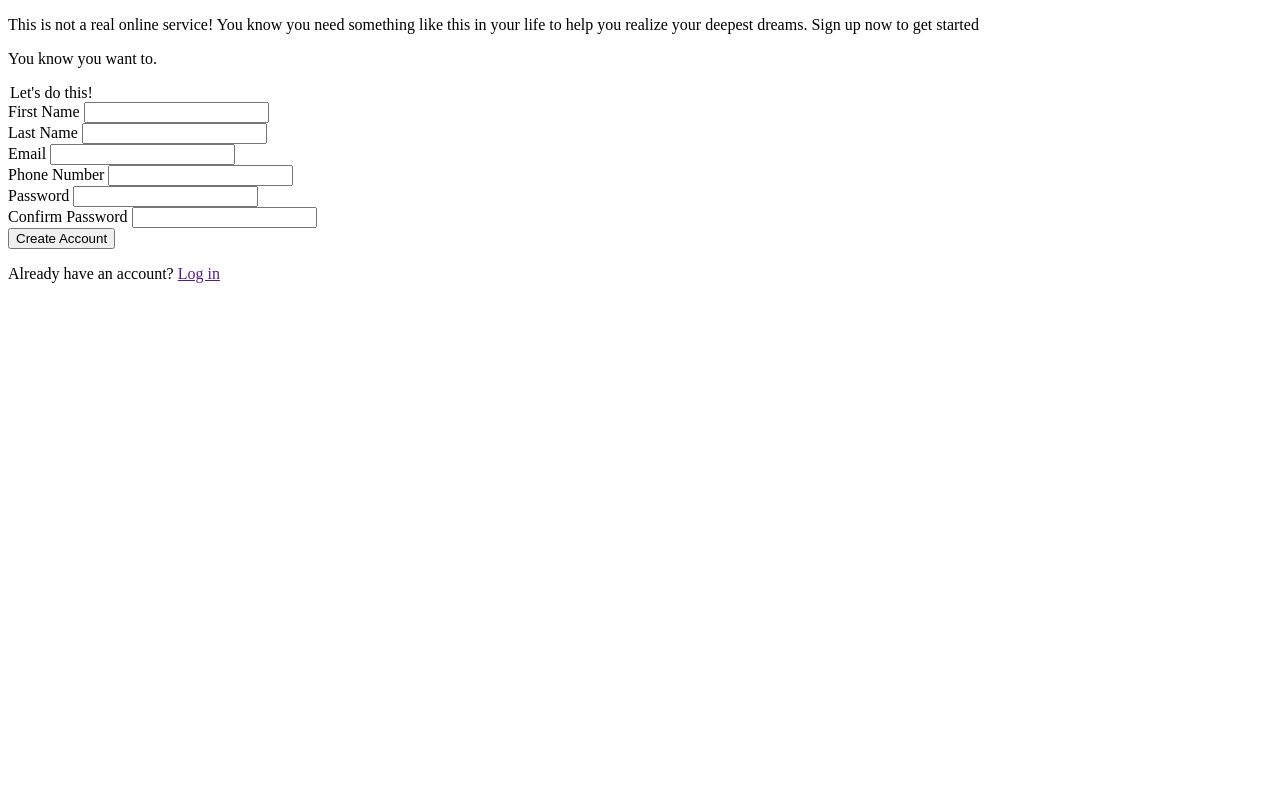
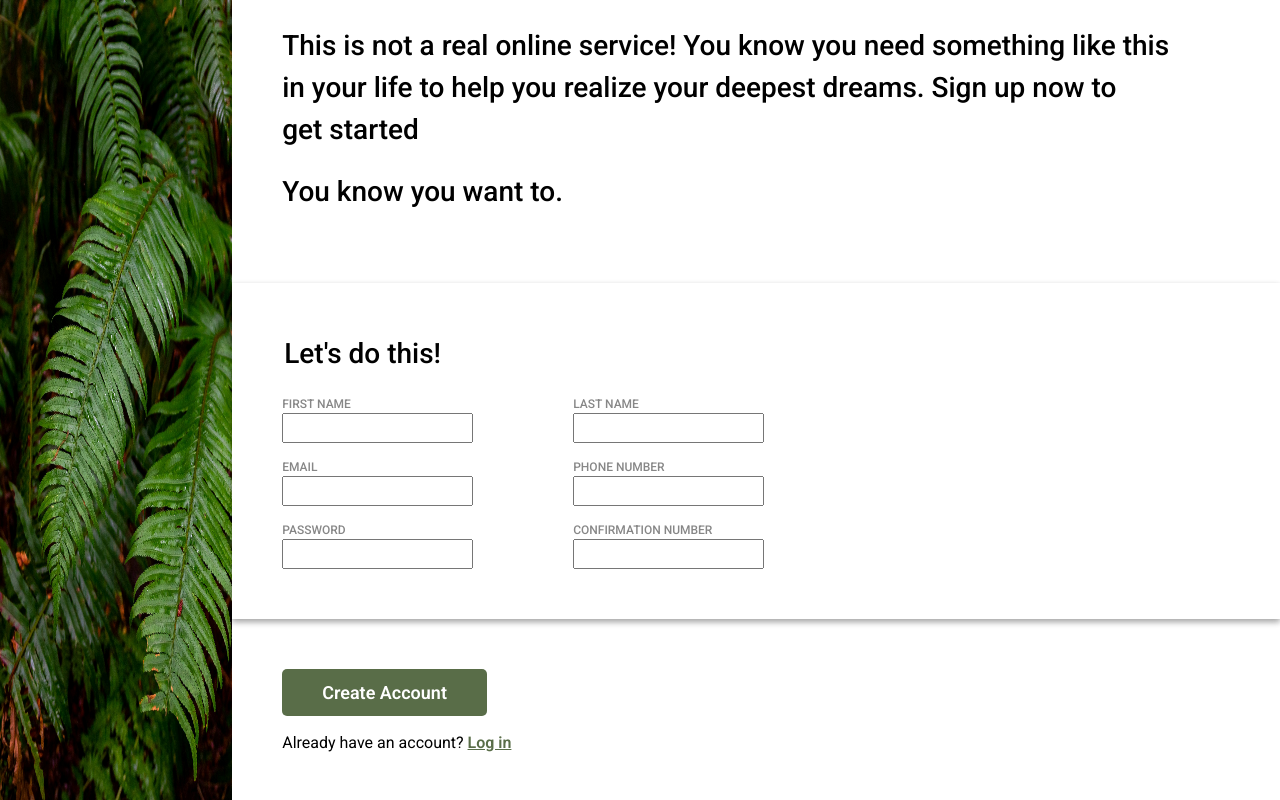
Before and after one commit to MCurb/Sign_up_form, a plain HTML site: page index.html in a window 1280 px wide. Drawn offline with Linux system fonts and the light colour scheme.

Commit message:
Add some styling and an image

```diff
--- a/index.html
+++ b/index.html
@@ -5,57 +5,75 @@
     <meta name="viewport" content="width=device-width, initial-scale=1.0" />
     <title>Document</title>
     <link rel="stylesheet" href="style.css" />
+    <link rel="preconnect" href="https://fonts.googleapis.com">
+<link rel="preconnect" href="https://fonts.gstatic.com" crossorigin>
+<link href="https://fonts.googleapis.com/css2?family=Roboto+Mono:ital,wght@0,100..700;1,100..700&family=Roboto:ital,wght@0,100..900;1,100..900&display=swap" rel="stylesheet">
   </head>
   <body>
-    <div class="image-logo-container"></div>
+    <div class="image-logo-container">
+      <img src="images/halie-west-25xggax4bSA-unsplash.jpg" alt="" />
+    </div>
     <div class="form-container">
+      <div>
         <p>
-        This is not a real online service! You know you need something like this
-        in your life to help you realize your deepest dreams. Sign up now to get
-        started
+          This is not a real online service! You know you need something like
+          this in your life to help you realize your deepest dreams. Sign up now
+          to get started
         </p>
         <p>You know you want to.</p>
+      </div>
+      <div>
         <form action="">
           <legend>Let's do this!</legend>
-        <div>
-          <label for="first-name"> First Name </label>
+          <div class="input-section">
+            <section>
+              <div class="input-div">
+                <label for="first-name">
+                    FIRST NAME
+                </label>
                 <input type="text" id="first-name" name="first-name" />
               </div>
-        <div>
-            <label for="last-name">
-                Last Name
-            </label>
-            <input type="text" id="last-name" name="last-name">
+              <div class="input-div">
+                <label for="user-email">EMAIL</label>
+                <input
+                  type="email"
+                  id="user-email"
+                  name="user-email"
+                  required
+                />
               </div>
-        <div>
-            <label for="user-email">
-                Email
-            </label>
-            <input type="email" id="user-email" name="user-email" required>
+              <div class="input-div">
+                <label for="user-pwd"> PASSWORD </label>
+                <input type="password" id="user-pwd" name="user-pwd" required />
               </div>
-        <div>
-            <label for="user-number">
-                Phone Number
-            </label>
-            <input type="tel" id="user-number" name="user-number">
+            </section>
+            <section>
+              <div class="input-div">
+                <label for="last-name"> LAST NAME </label>
+                <input type="text" id="last-name" name="last-name" />
               </div>
-        <div>
-            <label for="user-pwd">
-                Password
-            </label>
-            <input type="password" id="user-pwd" name="user-pwd" required>
+
+              <div class="input-div">
+                <label for="user-number"> PHONE NUMBER </label>
+                <input type="tel" id="user-number" name="user-number" />
               </div>
-        <div>
-            <label for="pwd-confirmation">
-                Confirm Password
-            </label>
-            <input type="password" id="pwd-confirmation" name="pwd-confirmation" required>
+              <div class="input-div">
+                <label for="pwd-confirmation"> CONFIRMATION NUMBER </label>
+                <input
+                  type="password"
+                  id="pwd-confirmation"
+                  name="pwd-confirmation"
+                  required
+                />
               </div>
-        <div>
-            <button type="submit">Create Account</button>
-            <p>Already have an account? <a href="">Log in</a></p>
+            </section>
           </div>
         </form>
       </div>
+      <div class="btn-div">
+        <button type="submit">Create Account</button>
+        <p class="log-in">Already have an account? <a href="">Log in</a></p>
+      </div>
+    </div>
   </body>
 </html>
--- a/style.css
+++ b/style.css
@@ -0,0 +1,132 @@
+/* 1. Use a more-intuitive box-sizing model */
+*, *::before, *::after {
+  box-sizing: border-box;
+}
+
+/* 2. Remove default margin */
+* {
+  margin: 0;
+}
+
+/* 3. Enable keyword animations */
+@media (prefers-reduced-motion: no-preference) {
+  html {
+    interpolate-size: allow-keywords;
+  }
+}
+
+body {
+  /* 4. Add accessible line-height */
+  line-height: 1.5;
+  /* 5. Improve text rendering */
+  -webkit-font-smoothing: antialiased;
+}
+
+/* 6. Improve media defaults */
+img, picture, video, canvas, svg {
+  display: block;
+  max-width: 100%;
+}
+
+/* 7. Inherit fonts for form controls */
+input, button, textarea, select {
+  font: inherit;
+}
+
+/* 8. Avoid text overflows */
+p, h1, h2, h3, h4, h5, h6 {
+  overflow-wrap: break-word;
+}
+
+/* 9. Improve line wrapping */
+p {
+  text-wrap: pretty;
+}
+h1, h2, h3, h4, h5, h6 {
+  text-wrap: balance;
+}
+
+/*
+  10. Create a root stacking context
+*/
+#root, #__next {
+  isolation: isolate;
+}
+
+body {
+    display: flex;
+    font-family: 'roboto';
+}
+
+img {
+    height: 100vh;
+    width: 35vw;
+}
+
+p {
+    font-size: 28px;
+    font-weight: 500;
+    margin: 0 100px 20px 50px;
+}
+
+label {
+    color: rgb(135, 135, 135);
+    font-weight: 500;
+    font-size: 12px;
+}
+
+.form-container {
+    display: flex;
+    flex-direction: column;
+    justify-content: space-around;
+}
+
+form {
+    display: flex;
+    flex-direction: column;
+    gap: 20px;
+    box-shadow: rgba(0, 0, 0, 0.16) 0px 3px 6px, rgba(0, 0, 0, 0.23) 0px 3px 6px;
+    padding: 50px;
+}
+
+.input-section {
+    display: flex;
+    gap: 100px;
+}
+
+.input-div {
+    display: flex;
+    flex-direction: column;
+}
+
+section {
+    display: flex;
+    flex-direction: column;
+    gap: 15px;
+}
+
+legend {
+    font-weight: 500;
+    font-size: 28px;
+}
+
+button {
+    background-color: #596D48;
+    border: none;
+    padding: 10px 40px 10px 40px;
+    color: white;
+    border-radius: 5px;
+    font-weight: 600;
+    margin: 0 0 15px 50px;
+    font-size: 18px;
+}
+
+.log-in {
+    font-weight: normal;
+    font-size: 16px;
+}
+
+a {
+    color: #596D48;
+    font-weight: 600;
+}
```
Also changed, not shown: images/halie-west-25xggax4bSA-unsplash.jpg (added). Lines whose indentation alone changed are shown as unchanged.
